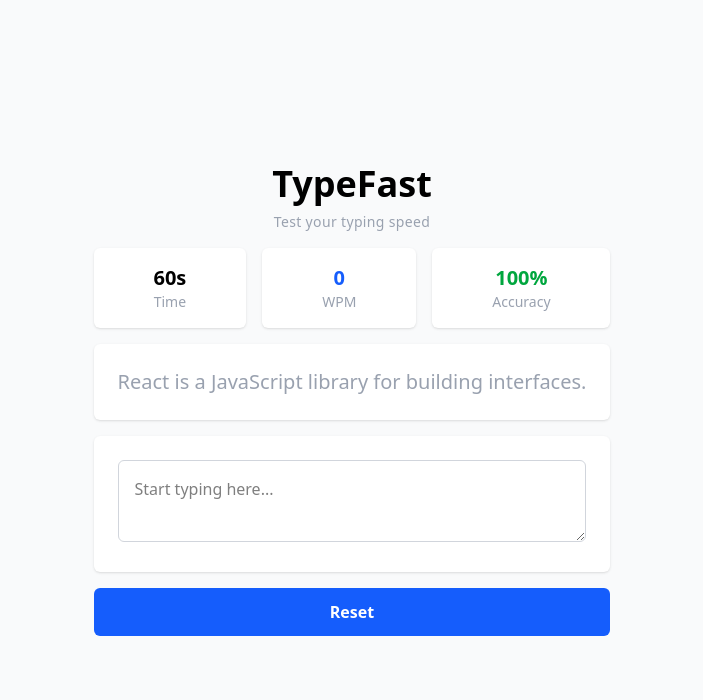
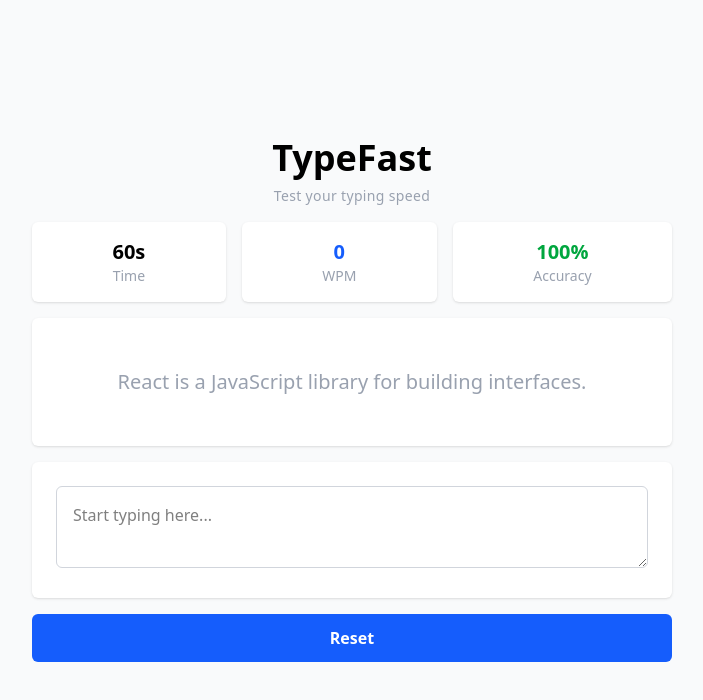
Before and after one commit to rodleyorosa/type-fast, a React (Vite) app: page / in a window 1280 px wide. Shown: the top 700 px of the page, without its empty margins (288-991 px from the left). Built offline with nearby package versions, Linux system fonts and the light colour scheme; no server answers.

Commit message:
feat: add random quote fetching hook

```diff
--- a/src/App.tsx
+++ b/src/App.tsx
@@ -1,18 +1,23 @@
 import { useCallback, useEffect, useMemo, useState } from "react";
+import { useFetchQuote } from "./hooks/useFetchQuote";
+import type { Quote } from "./types";
 
-function App() {
+const App = () => {
+  const { data, isLoading } = useFetchQuote<Quote>(
+    "https://thequoteshub.com/api/random"
+  );
   const [inputValue, setInputValue] = useState("");
   const [timeLeft, setTimeLeft] = useState(60);
   const [isStarted, setIsStarted] = useState(false);
-  // todo: replace with random string generator
-  const stringToCopy = "React is a JavaScript library for building interfaces.";
-  const stringToCopyArray = useMemo(
-    () => stringToCopy.split(""),
-    [stringToCopy]
-  );
+
+  const quote = useMemo(() => {
+    return (
+      data?.text ?? "React is a JavaScript library for building interfaces."
+    );
+  }, [data?.text]);
 
   const stringColorMapping = useMemo(() => {
-    return stringToCopyArray.map((char, index) => {
+    return quote.split("").map((char, index) => {
       let charColor = "";
 
       if (inputValue && inputValue[index]) {
@@ -26,7 +31,7 @@
         </span>
       );
     });
-  }, [stringToCopyArray, inputValue]);
+  }, [quote, inputValue]);
 
   const handleOnChange = useCallback(
     (e: React.ChangeEvent<HTMLTextAreaElement>) => {
@@ -54,7 +59,7 @@
 
   return (
     <div className="flex h-screen bg-gray-50">
-      <div className="flex flex-col m-auto gap-4 min-w-1/3">
+      <div className="flex flex-col m-auto gap-4 w-1/2">
         <div className="text-center">
           <h1 className="text-4xl font-bold">TypeFast</h1>
           <p className="text-gray-400 text-sm mt-2 font-light tracking-wide">
@@ -76,8 +81,12 @@
           </div>
         </div>
 
-        <div className="bg-white p-6 shadow-sm rounded-md">
-          <p className="text-xl text-gray-400">{stringColorMapping}</p>
+        <div className="bg-white p-6 shadow-sm rounded-md min-h-32 flex items-center justify-center">
+          {isLoading ? (
+            <div className="inline-block h-8 w-8 animate-spin rounded-full border-4 border-solid border-blue-600 border-r-transparent"></div>
+          ) : (
+            <p className="text-xl text-gray-400">{stringColorMapping}</p>
+          )}
         </div>
 
         <div className="bg-white p-6 shadow-sm rounded-md">
@@ -89,6 +98,20 @@
           ></textarea>
         </div>
 
+        {timeLeft === 0 && (
+          <div className="flex flex-col gap-2 bg-green-100 border border-green-200 p-6 shadow-sm rounded-md text-center">
+            <h2 className="font-bold text-xl text-green-800">
+              Test Completed!
+            </h2>
+            <p>
+              <span className="font-bold">1</span> WPM
+            </p>
+            <p>
+              <span className="font-bold">100%</span> Accuracy
+            </p>
+          </div>
+        )}
+
         <button
           onClick={resetTime}
           className="bg-blue-600 text-white p-3 rounded-md font-semibold cursor-pointer"
@@ -98,6 +121,6 @@
       </div>
     </div>
   );
-}
+};
 
 export default App;
--- /dev/null
+++ b/src/hooks/useFetchQuote.ts
@@ -0,0 +1,29 @@
+import { useEffect, useState } from "react";
+
+export const useFetchQuote = <T>(url: string) => {
+  const [data, setData] = useState<T | null>(null);
+  const [isLoading, setIsLoading] = useState(true);
+  const [hasError, setHasError] = useState(false);
+
+  useEffect(() => {
+    const fetchData = async () => {
+      try {
+        const response = await fetch(url);
+        if (!response.ok) {
+          throw new Error("Failed to fetch data");
+        }
+        const data = await response.json();
+        setData(data);
+        setIsLoading(false);
+      } catch (error) {
+        console.error(error);
+        setIsLoading(false);
+        setHasError(true);
+      }
+    };
+
+    fetchData();
+  }, [url]);
+
+  return { data, isLoading, hasError };
+};
--- /dev/null
+++ b/src/types.ts
@@ -0,0 +1,3 @@
+export type Quote = {
+  text: string;
+};
```
